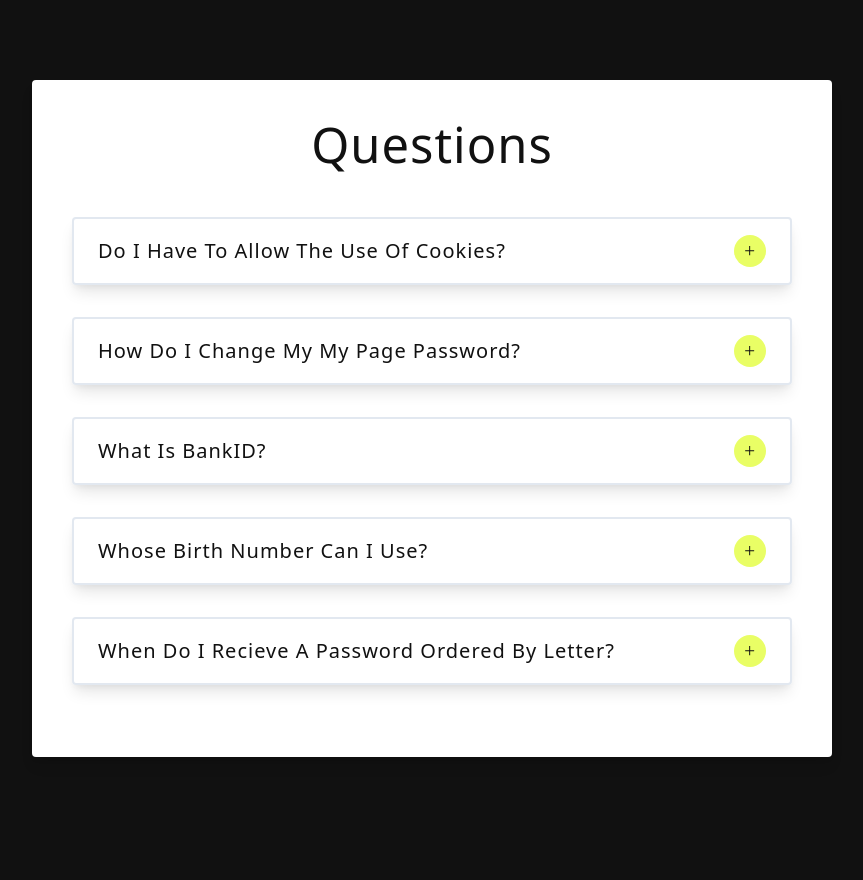
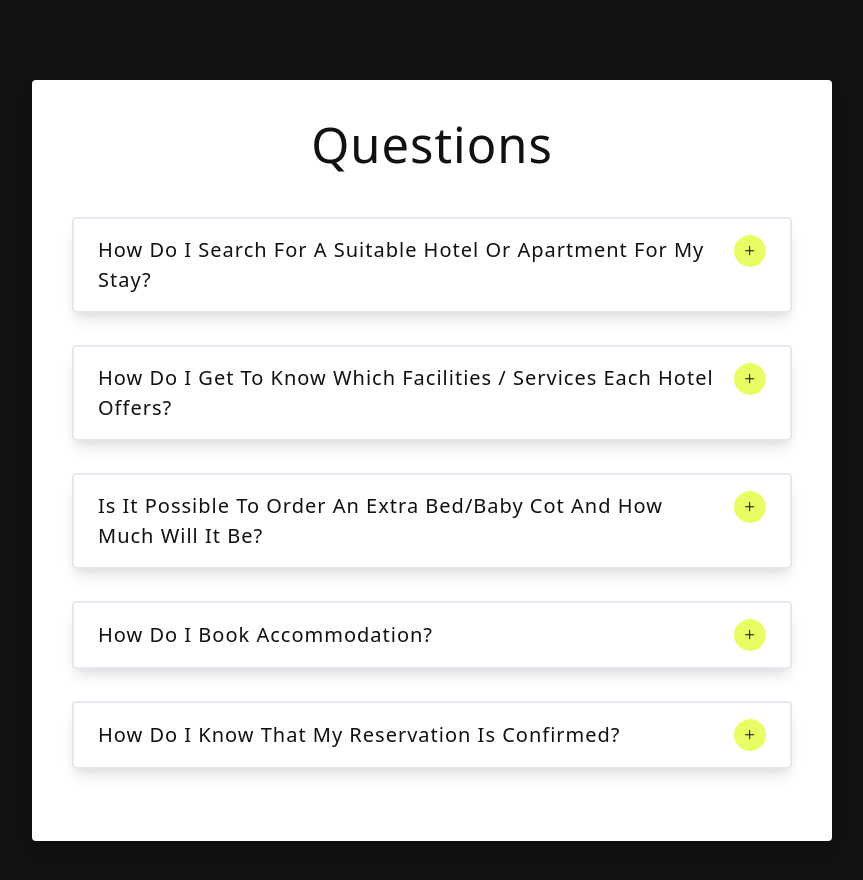
Before and after one commit to vladyslava-buzova/questions-accordion-04, a React (Vite) app: page / in a window 1280 px wide. Shown: the top 880 px of the page, without its empty margins (208-1071 px from the left). Before the commit the page ends 837 px from the top, so only its background shows below. Built offline with nearby package versions, Linux system fonts and the light colour scheme.

Commit message:
final commit

```diff
--- a/src/data.js
+++ b/src/data.js
@@ -1,28 +1,28 @@
 const questions = [
   {
     id: 1,
-    title: 'Do I have to allow the use of cookies?',
-    info: 'Unicorn vinyl poutine brooklyn, next level direct trade iceland. Shaman copper mug church-key coloring book, whatever poutine normcore fixie cred kickstarter post-ironic street art.',
+    title: 'How do I search for a suitable hotel or apartment for my stay?',
+    info: 'It is very easy. At first type (enter) name of your destination/hotel including date of your stay into the blue "Search box". Than just click on red button "Search". Immediately, all the available rooms will show up including prices for whole stay (number of nights you filled previously). ',
   },
   {
     id: 2,
-    title: 'How do I change my My Page password?',
-    info: 'Coloring book forage photo booth gentrify lumbersexual. Migas chillwave poutine synth shoreditch, enamel pin thundercats fashion axe roof party polaroid chartreuse.',
+    title: 'How do I get to know which facilities / services each hotel offers?',
+    info: 'Please, have a look at the section Hotel basic information. In this section you will also find the check in/out information. Hotel facilities / services are stated in Hotel basic information, just below the the offer of available rooms. In this section you will also find the check in/out information. Please note, that some of the facilities might be off-site and also for extra charge.',
   },
   {
     id: 3,
-    title: 'What is BankID?',
-    info: 'Enamel pin fam sustainable woke whatever venmo. Authentic asymmetrical put a bird on it, lumbersexual activated charcoal kinfolk banjo cred pickled sartorial.',
+    title: 'Is it possible to order an extra bed/baby cot and how much will it be?',
+    info: 'The extra bed/baby cots hotel policy is written in "Payment and cancellation conditions" in section "Children and Extra Bed Policy". Each accommodation has its own extra bed policy, therefore its necessary to always check it in order to find out if the extra bed will be possible or not. ',
   },
   {
     id: 4,
-    title: 'Whose birth number can I use?',
-    info: 'Edison bulb direct trade gentrify beard lo-fi seitan sustainable roof party franzen occupy squid. Knausgaard cronut succulents, scenester readymade shabby chic lyft. Copper mug meh vegan gentrify.',
+    title: 'How do I book accommodation?',
+    info: 'Booking is possible only by completing the reservation form on our web site. Please, select the dates of your stay and type of rooms you have chosen. The system will show you the price for the accommodation (always check the room conditions).',
   },
   {
     id: 5,
-    title: 'When do I recieve a password ordered by letter?',
-    info: 'Locavore franzen fashion axe live-edge neutra irony synth af tilde shabby chic man braid chillwave waistcoat copper mug messenger bag. Banjo snackwave blog, microdosing thundercats migas vaporware viral lo-fi seitan ',
+    title: 'How do I know that my reservation is confirmed?',
+    info: 'After completing and sending us your order form, you will get an automatic receipt e-mail containing your order number. Within 30 minutes, you will receive Accommodation confirmation.',
   },
 ];
 export default questions;
```
